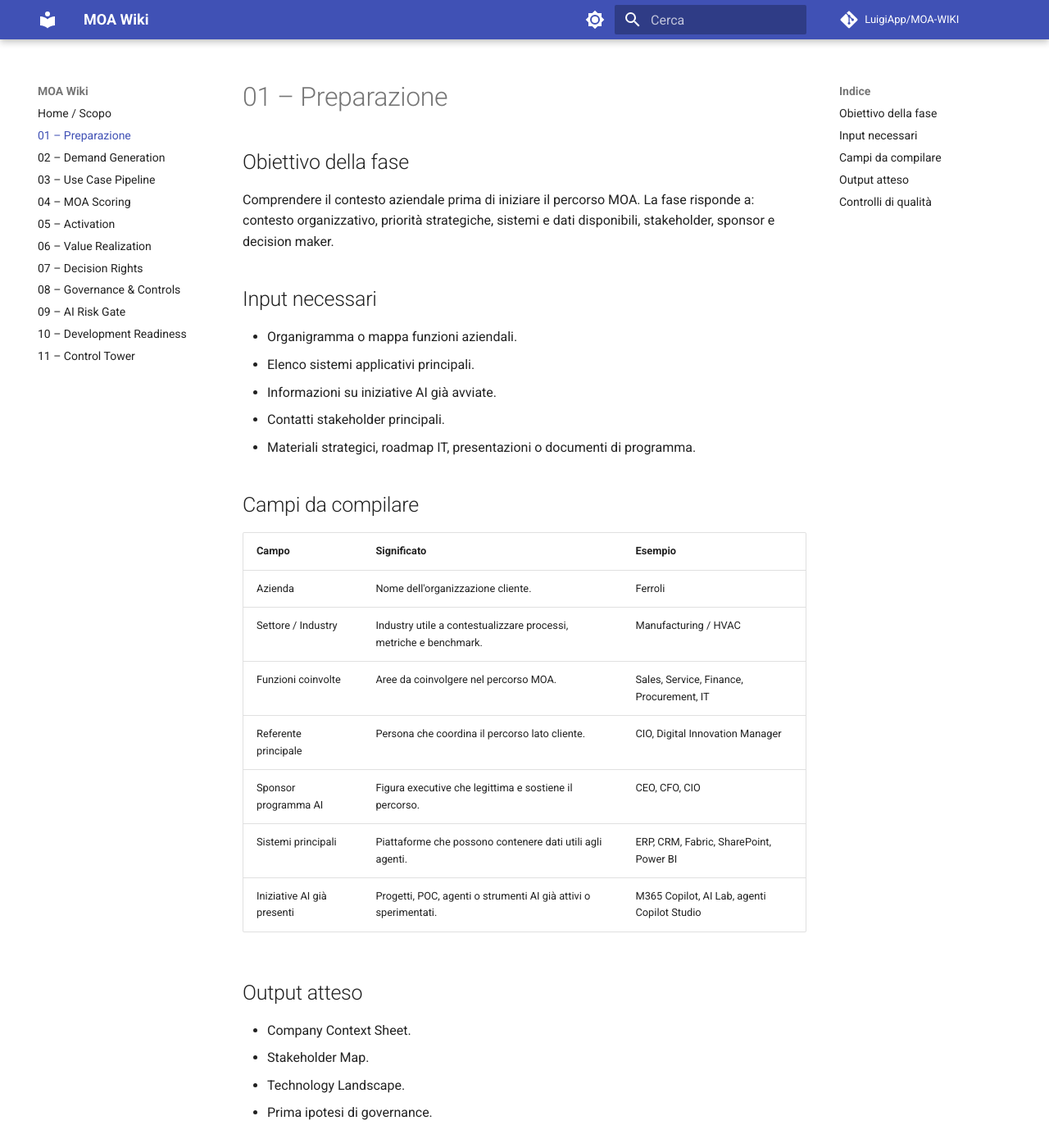
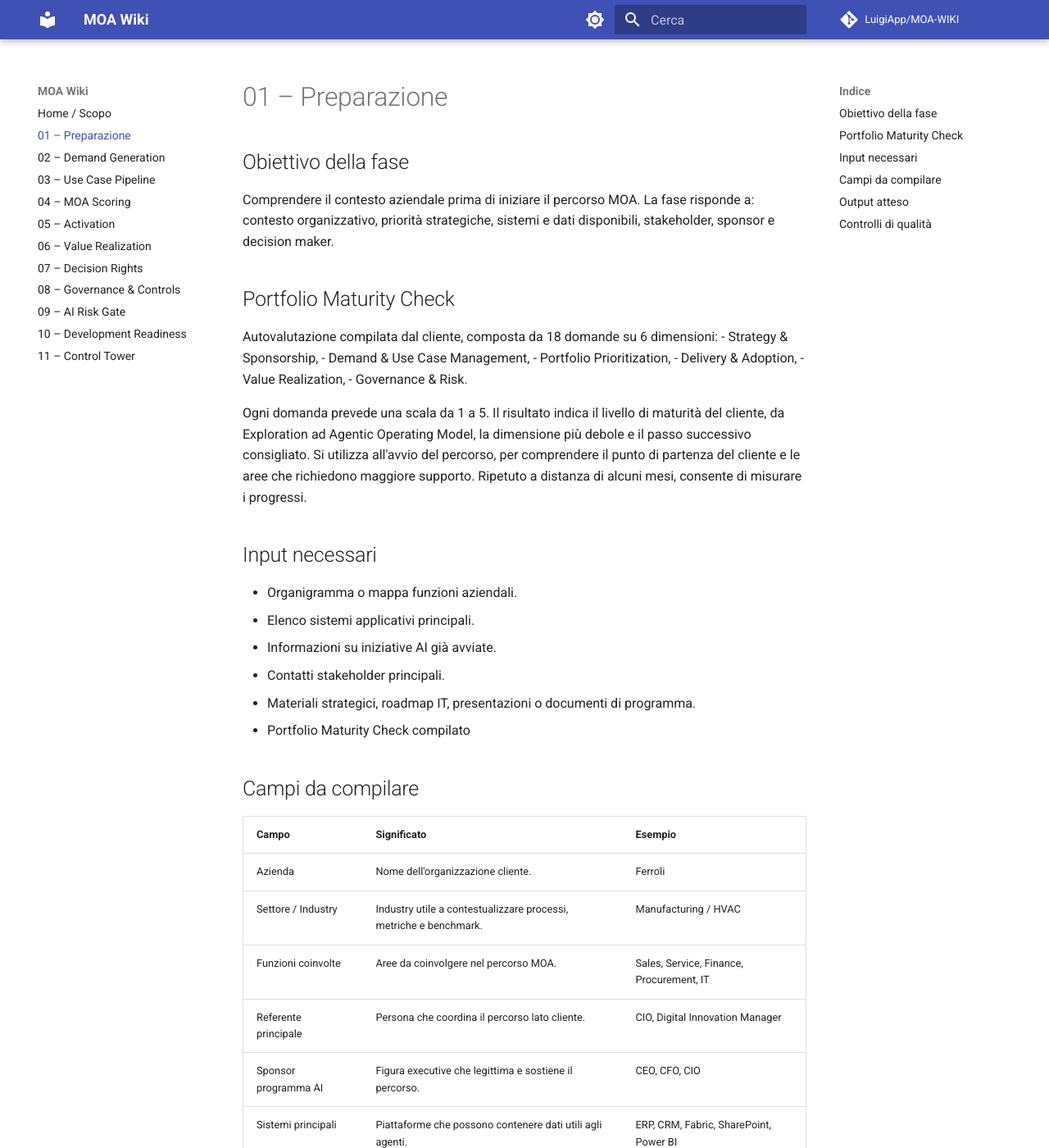
Before and after one commit to LuigiApp/MOA-WIKI, an MkDocs documentation site: the page built from docs/01-preparazione.md, in a window 1280 px wide and 1400 px high. Shown: the whole window at 82% size. Built offline with MkDocs 1.6.1 and Material for MkDocs 9.7.7, drawn with Linux system fonts in a browser that asks for light colours; comment, search, counter and statistics services are not loaded; some of the changed text lies outside the part shown.

Commit message:
Update 01-preparazione.md

```diff
--- a/docs/01-preparazione.md
+++ b/docs/01-preparazione.md
@@ -3,6 +3,20 @@
 ## Obiettivo della fase
 
 Comprendere il contesto aziendale prima di iniziare il percorso MOA. La fase risponde a: contesto organizzativo, priorità strategiche, sistemi e dati disponibili, stakeholder, sponsor e decision maker.
+
+## Portfolio Maturity Check
+Autovalutazione compilata dal cliente, composta da 18 domande su 6 dimensioni:
+- Strategy & Sponsorship,
+- Demand & Use Case Management,
+- Portfolio Prioritization,
+- Delivery & Adoption,
+- Value Realization,
+- Governance & Risk.
+
+Ogni domanda prevede una scala da 1 a 5.
+Il risultato indica il livello di maturità del cliente, da Exploration ad Agentic Operating Model, la dimensione più debole e il passo successivo consigliato.
+Si utilizza all'avvio del percorso, per comprendere il punto di partenza del cliente e le aree che richiedono maggiore supporto. Ripetuto a distanza di alcuni mesi, consente di misurare i progressi.
+
 
 ## Input necessari
 
@@ -11,6 +25,7 @@ Comprendere il contesto aziendale prima di iniziare il percorso MOA. La fase ris
 - Informazioni su iniziative AI già avviate.
 - Contatti stakeholder principali.
 - Materiali strategici, roadmap IT, presentazioni o documenti di programma.
+- Portfolio Maturity Check compilato
 
 ## Campi da compilare
 
@@ -30,6 +45,7 @@ Comprendere il contesto aziendale prima di iniziare il percorso MOA. La fase ris
 - Stakeholder Map.
 - Technology Landscape.
 - Prima ipotesi di governance.
+- Livello di maturità dal Portfolio Maturity Check.
 
 ## Controlli di qualità
 
```
